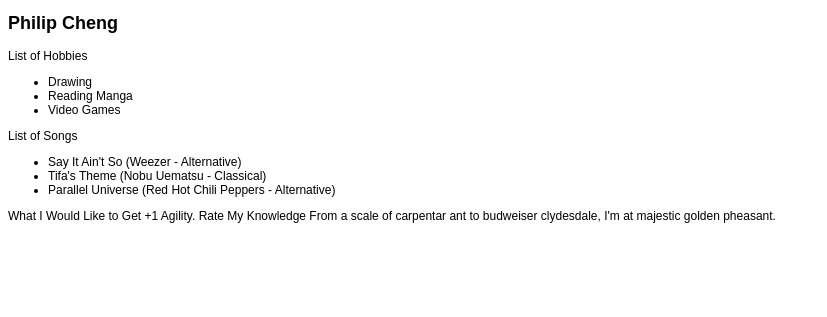
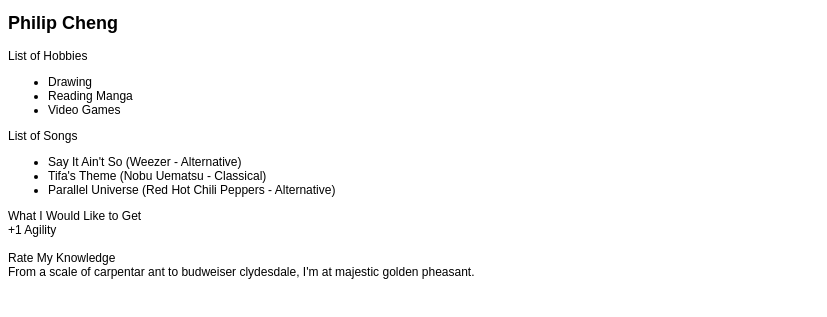
Before and after one commit to JShit/jshit.github.com, a plain HTML site: page index.html in a window 1280 px wide. Shown: the part 47-364 px from the top of the page, without its empty margins (0-827 px from the left). Drawn offline with Linux system fonts and the light colour scheme.

Commit message:
Update index.html

```diff
--- a/index.html
+++ b/index.html
@@ -23,11 +23,11 @@ List of Songs
   <li>Parallel Universe (Red Hot Chili Peppers - Alternative)</li>
 </ul>
 
-What I Would Like to Get
-+1 Agility.
+What I Would Like to Get</br>
++1 Agility</br></br>
 
-Rate My Knowledge
-From a scale of carpentar ant to budweiser clydesdale, I'm at majestic golden pheasant.
+Rate My Knowledge</br>
+From a scale of carpentar ant to budweiser clydesdale, I'm at majestic golden pheasant.</br>
 
 </body>
 </html>
```
